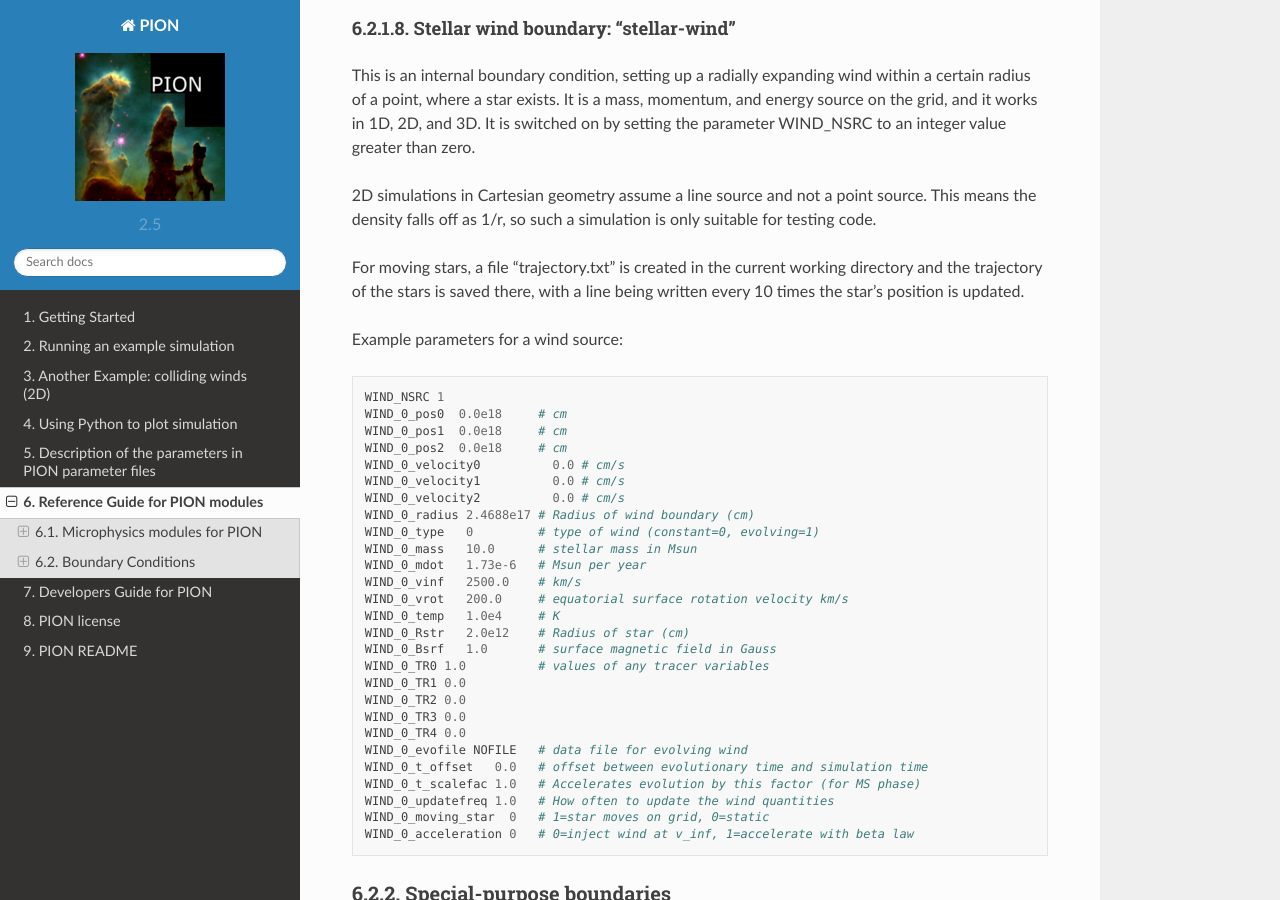
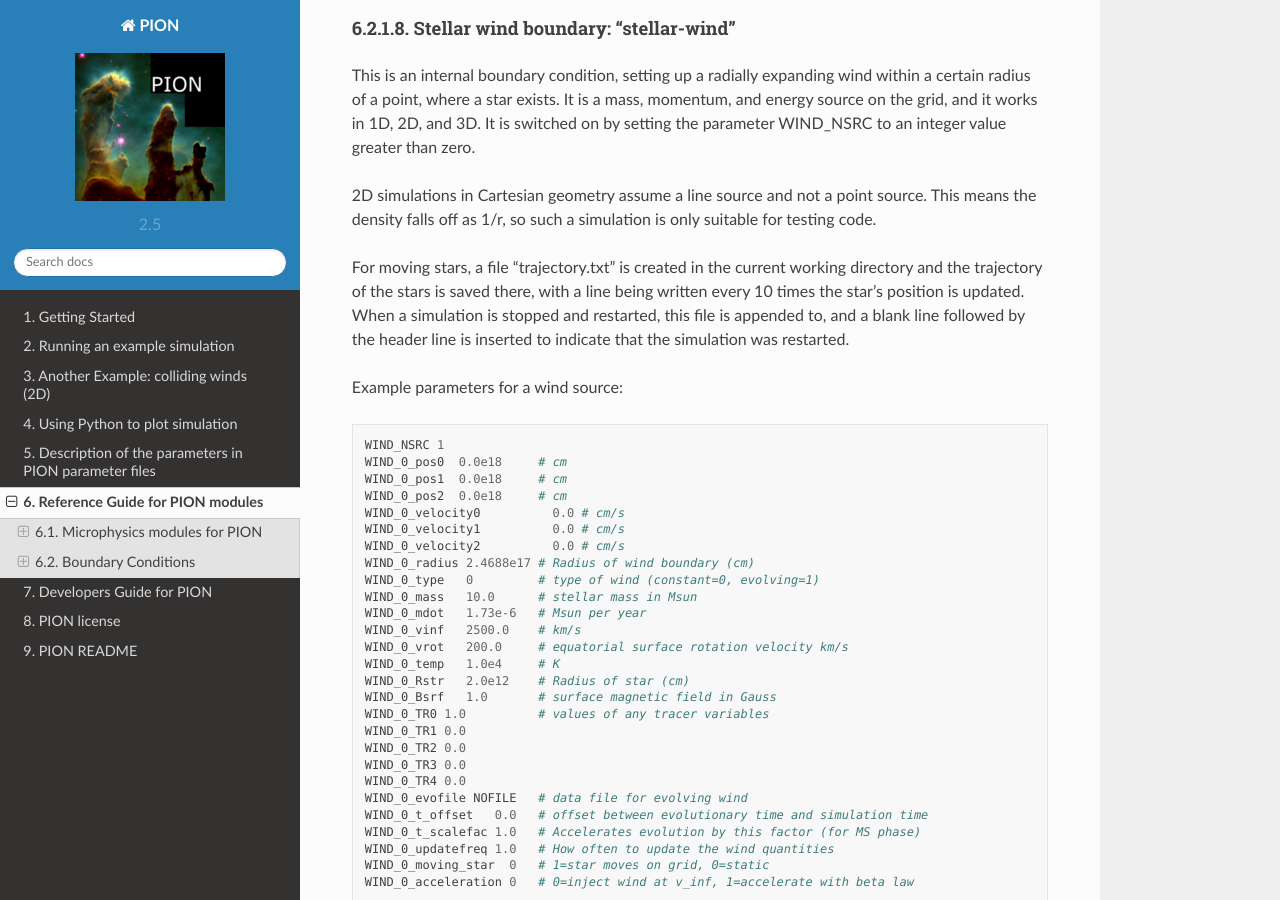
Before and after one commit to jmackey-astro/pion-docs, a Sphinx documentation site: the page built from docs/source/modules.rst, in a window 1280 px wide and 900 px high, scrolled down 7925 px. Built offline with Sphinx 7.4.7 and the Read the Docs theme 2.0.0, drawn with Linux system fonts in a browser that asks for light colours.

Commit message:
minor update to wind description

```diff
--- a/docs/source/modules.rst
+++ b/docs/source/modules.rst
@@ -463,7 +463,9 @@ suitable for testing code.
 
 For moving stars, a file "trajectory.txt" is created in the current working
 directory and the trajectory of the stars is saved there, with a line being
-written every 10 times the star's position is updated.
+written every 10 times the star's position is updated.  When a simulation is
+stopped and restarted, this file is appended to, and a blank line followed by
+the header line is inserted to indicate that the simulation was restarted.
 
 
 Example parameters for a wind source:
```
